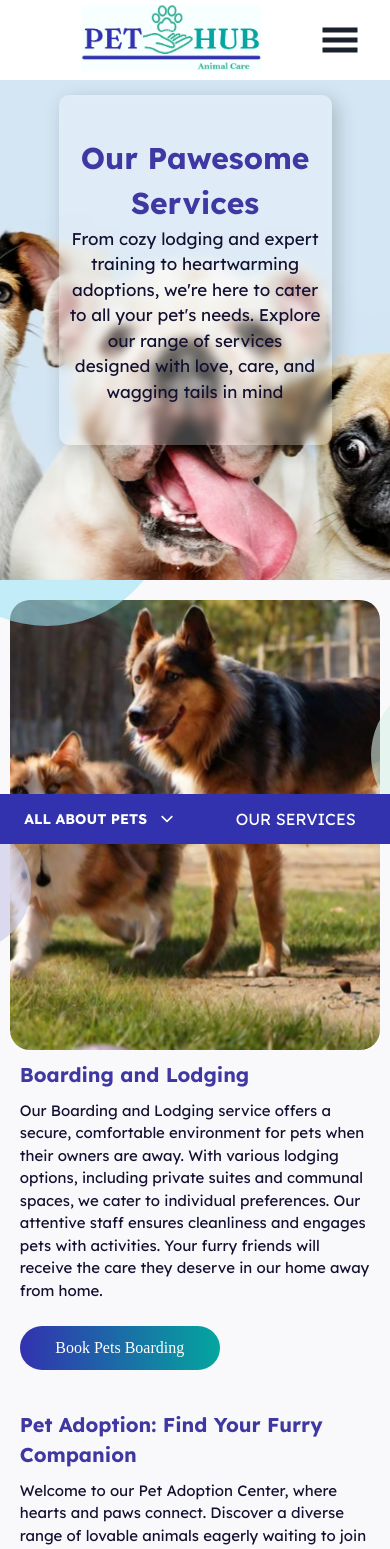
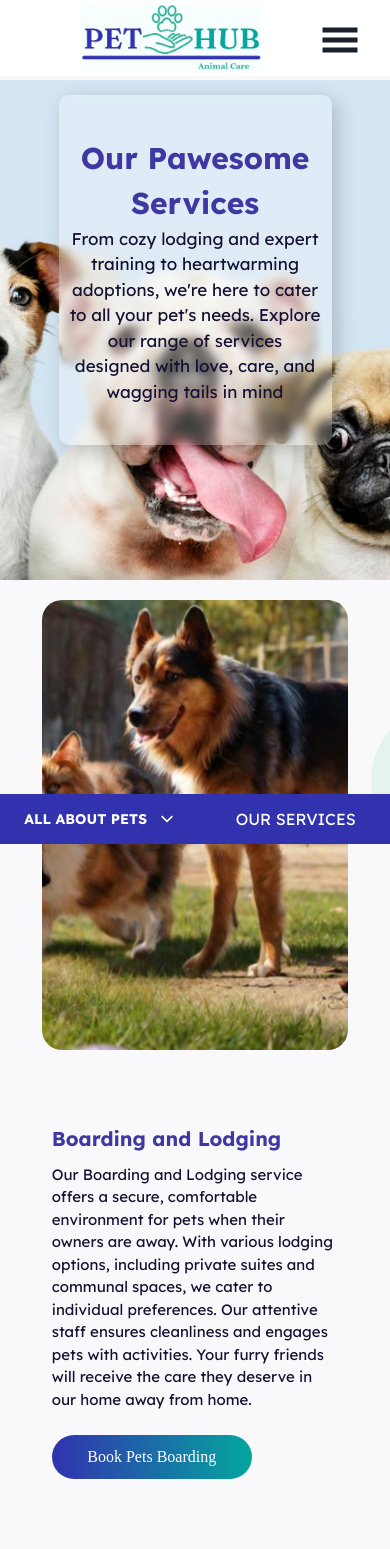
Before and after one commit to Ram-Parab/Pethub, a React (Create React App) app in the folder frontend/: page /services in a window 390 px wide. Shown: the top 1549 px of the page. Built offline with nearby package versions, Linux system fonts and the light colour scheme.

Commit message:
improved services page ui

```diff
--- a/frontend/src/Components/Service Page/services.css
+++ b/frontend/src/Components/Service Page/services.css
@@ -22,43 +22,22 @@
 
 .services-main-container {
   padding-top: 80px;
-  overflow-x: hidden;
-  scroll-behavior: smooth;
+  width: 100%;
+  background-color: var(--background-color);
+  overflow: hidden;
 }
 
 /* Your body styles */
 .services-container {
-  z-index: 0;
-  max-width: 100%;
-  scroll-behavior: smooth;
-  background-color: var(--background-color);
-  position: sticky;
-  top: 0;
-  left: 0;
+  width: 100%;
+  margin: 0;
+  padding: 0;
+  position: relative;
 }
 
-.services-container::after {
-  content: "";
-  width: 125px;
-  height: 125px;
-  background-color: #c5c3e3;
-  border-radius: 50%;
-  opacity: 0.6;
-  position: absolute;
-  bottom: 84%;
-  right: 92%;
-}
-
+.services-container::after,
 .services-container::before {
-  content: "";
-  width: 250px;
-  height: 250px;
-  background-color: #9de3f3;
-  border-radius: 50%;
-  opacity: 0.6;
-  position: absolute;
-  bottom: 98%;
-  right: 56%;
+  display: none;
 }
 
 h2,
@@ -116,13 +95,13 @@ header {
 
 /* Main section styles */
 .section {
-  width: 80%;
-  margin: auto;
-  padding-top: 5%;
+  width: 90%;
+  max-width: 1200px;
+  margin: 4rem auto;
   display: flex;
-  flex-wrap: wrap;
-  justify-content: space-evenly;
+  gap: 4rem;
   align-items: center;
+  padding: 2rem;
 }
 
 .section article {
@@ -205,15 +184,14 @@ footer {
   right: 94%;
 }
 .banner {
-  z-index: 1;
   position: relative;
-  width: 100vw;
+  width: 100%;
   height: 500px;
   background-color: rgb(212, 229, 236);
   background-image: url("./images/pets.png");
   background-repeat: no-repeat;
   background-position: center;
-  opacity: 1;
+  background-size: cover;
 }
 
 .banner .banner-content {
@@ -253,39 +231,42 @@ footer {
 }
 
 .knowmore {
-  margin-top: 60px;
+  margin: 60px auto;
+  width: 100%;
+  max-width: 1200px;
+  padding: 0 20px;
 }
 
-.knowmore .knowmore-container {
+.knowmore-container {
   margin-top: 20px;
-  height: 650px;
   display: flex;
   flex-direction: column;
+  gap: 20px;
 }
 
-.knowmore .knowmore-item {
+.knowmore-item {
   width: 40%;
   display: flex;
   align-items: flex-start;
   margin: 20px auto;
 }
 
-.knowmore .knowmore-item .item-desc {
+.knowmore-item .item-desc {
   padding-left: 20px;
   text-align: left;
 }
 
-.knowmore .knowmore-item svg {
+.knowmore-item svg {
   color: rgb(0, 182, 0);
   font-size: 30px;
 }
 
-.knowmore .knowmore-item h3 {
+.knowmore-item h3 {
   color: rgb(54, 54, 54);
   font-weight: 600;
   font-size: 18px;
 }
-.knowmore .knowmore-item p {
+.knowmore-item p {
   color: gray;
   font-size: 15px;
 }
@@ -308,7 +289,7 @@ footer {
     opacity: 1;
     border-radius: 20px;
   }
-  .knowmore .knowmore-item {
+  .knowmore-item {
     width: 80%;
   }
 }
@@ -348,7 +329,7 @@ footer {
     border-radius: 20px;
   }
 
-  .knowmore .knowmore-item {
+  .knowmore-item {
     width: 80%;
   }
 }
```
